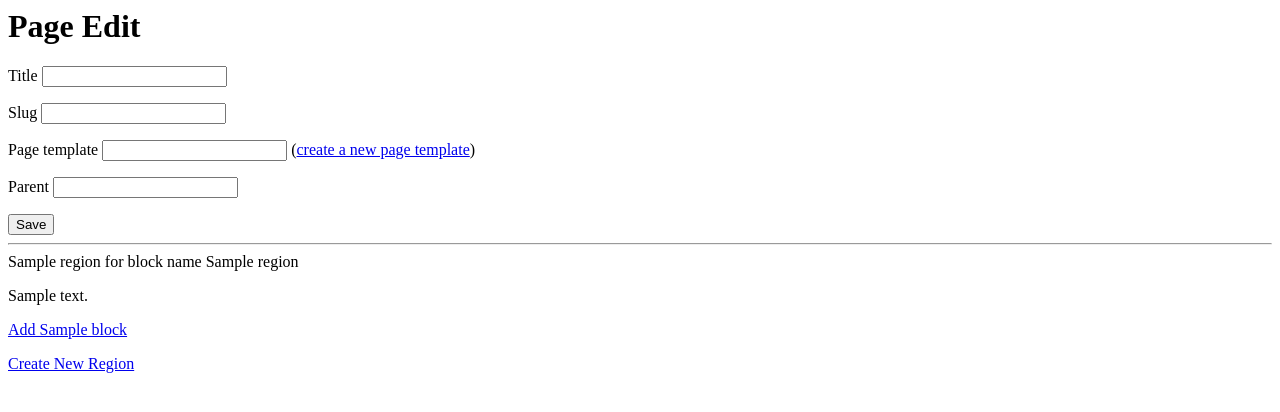
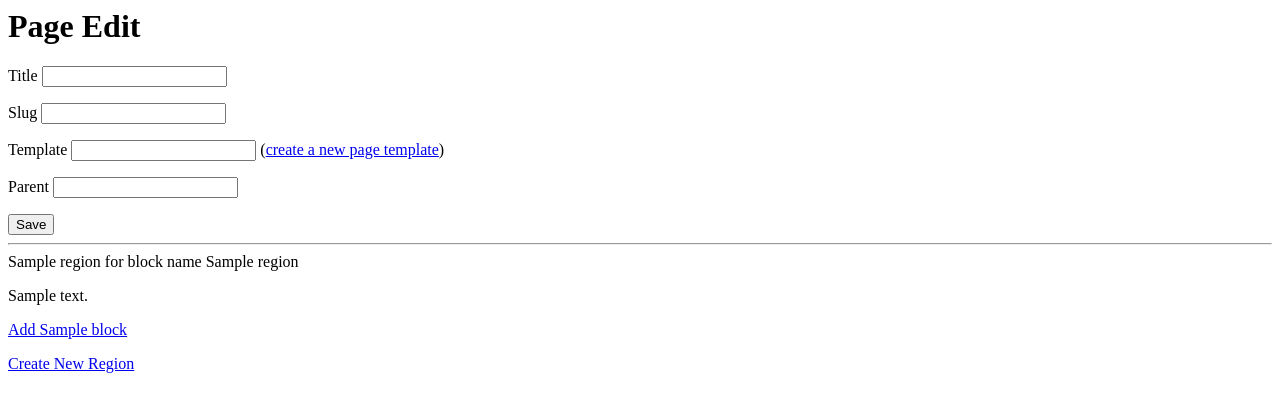
Before and after one commit to tangentlabs/barebones-cms, a Django app: template barebones_cms/templates/dashboard/cms/pages_edit.html in a window 1280 px wide. Shown: the top 412 px of the page. Run offline with Django 3.2, Linux system fonts and the light colour scheme; the template is opened without the code that fills it: most values are stand-ins (such as "Sample title", 1, 10 or a date in 2020); form fields are guessed from the names that the template uses.

Commit message:
More fixes after initial value handling change

```diff
--- a/barebones_cms/templates/dashboard/cms/pages_create.html
+++ b/barebones_cms/templates/dashboard/cms/pages_create.html
@@ -5,7 +5,7 @@
 {% csrf_token %}
 <p>{{ form.title.label }} {{ form.title }}</p>
 <p>{{ form.slug.label }} {{ form.slug }}</p>
-<p>{{ form.page_template.label }} {{ form.page_template }} (<a href="{% url "create-page-template" %}">create a new page template</a>)</p>
+<p>{{ form.template.label }} {{ form.template }} (<a href="{% url "create-page-template" %}">create a new page template</a>)</p>
 <p>{{ form.parent.label }} {{ form.parent }}</p>
 <p>{{ form.is_published.label }} {{ form.is_published }}</p>
 <button type="submit">Create</button>
--- a/barebones_cms/templates/dashboard/cms/pages_edit.html
+++ b/barebones_cms/templates/dashboard/cms/pages_edit.html
@@ -6,7 +6,7 @@
     {% csrf_token %}
     <p>{{ form.title.label }} {{ form.title }}</p>
     <p>{{ form.slug.label }} {{ form.slug }}</p>
-    <p>{{ form.page_template.label }} {{ form.page_template }} (<a href="{% url "create-page-template" %}">create a new page template</a>)</p>
+    <p>{{ form.template.label }} {{ form.template }} (<a href="{% url "create-page-template" %}">create a new page template</a>)</p>
     <p>{{ form.parent.label }} {{ form.parent }}</p>
     <p>{{ form.is_published.label }} {{ form.is_published }}</p>
     <button type="submit">Save</button>
--- a/barebones_cms/views.py
+++ b/barebones_cms/views.py
@@ -82,7 +82,7 @@ class DashboardPageCreateView(FormView):
         PageService().create_new_page(
             form.cleaned_data['title'],
             form.cleaned_data['slug'],
-            form.cleaned_data['page_template'],
+            form.cleaned_data['template'],
             form.cleaned_data['parent'],
             is_published=form.cleaned_data.get('is_published', False))
         return HttpResponseRedirect(self.get_success_url())
@@ -135,7 +135,7 @@ class DashboardPageEditView(FormView):
             self.kwargs['pk'],
             form.cleaned_data['title'],
             form.cleaned_data['slug'],
-            form.cleaned_data['page_template'],
+            form.cleaned_data['template'],
             form.cleaned_data['parent'],
             is_published=form.cleaned_data.get('is_published', False))
         return HttpResponseRedirect(self.get_success_url())
```
